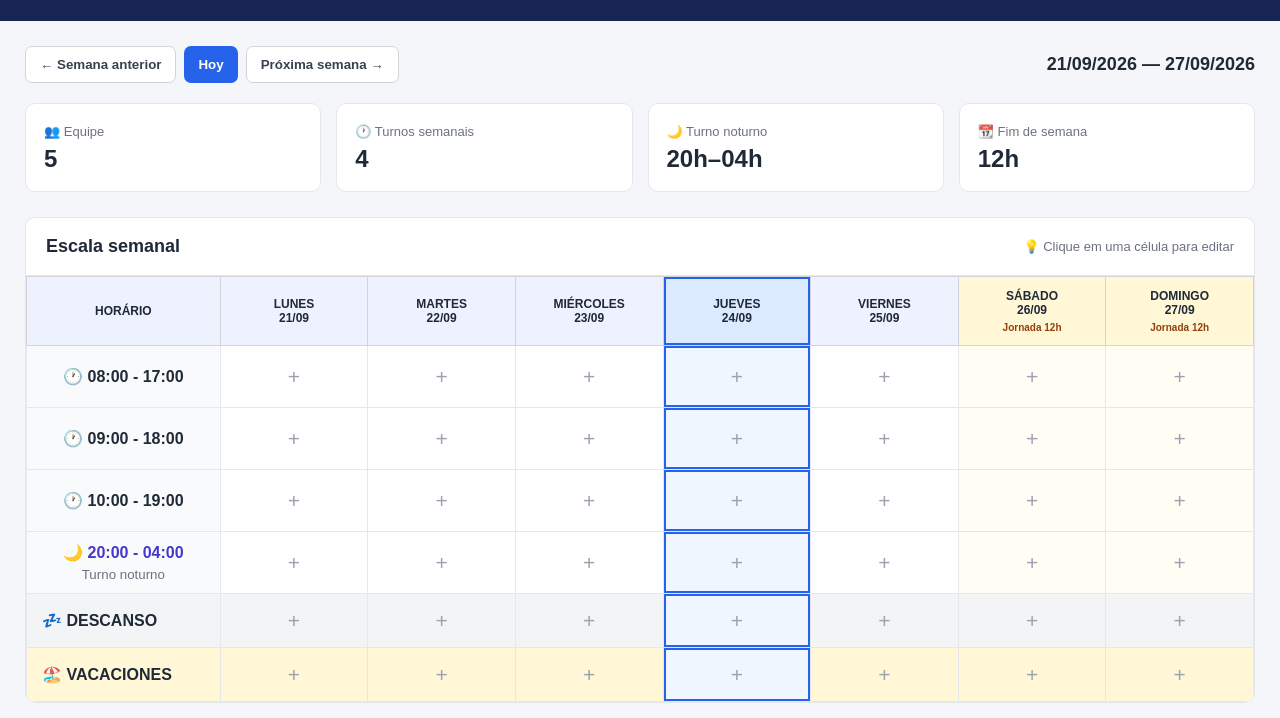
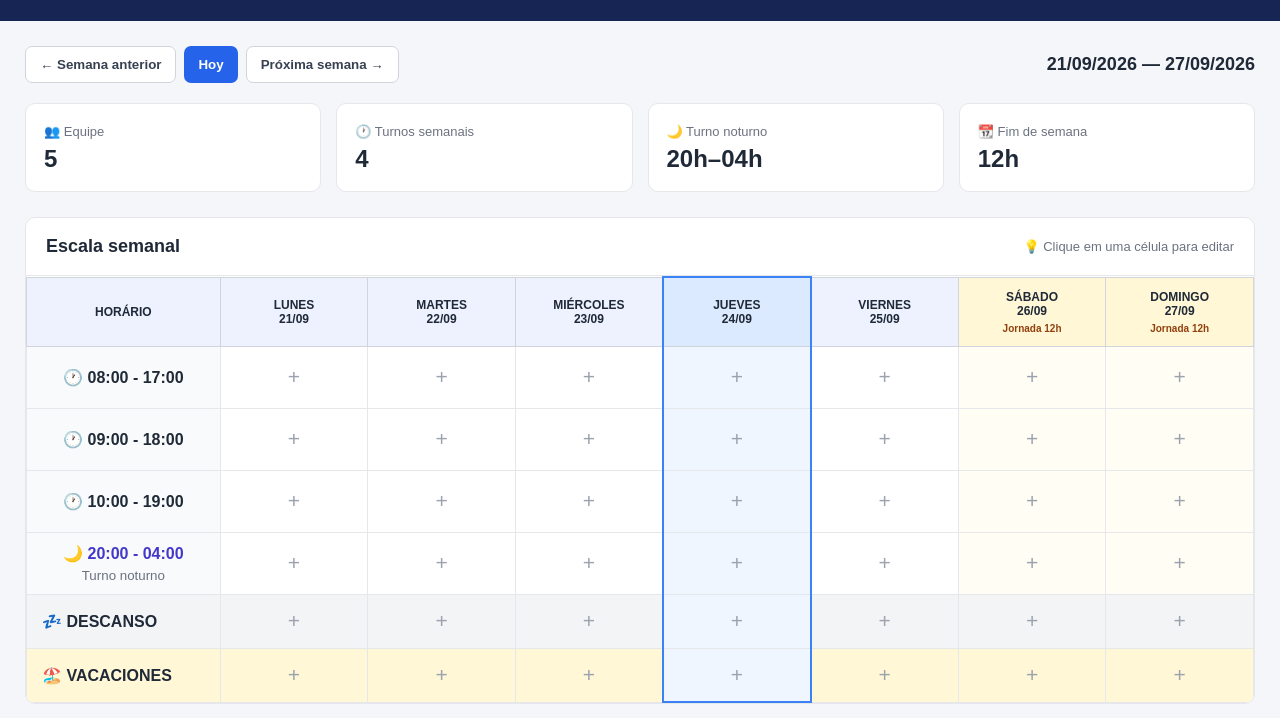
Before and after one commit to laryteofilo/turnos, a plain HTML site: page index.html in a window 1280 px wide. Shown: the part 82-800 px from the top of the page. Drawn offline with Linux system fonts and the light colour scheme.

Commit message:
Update index.html

```diff
--- a/index.html
+++ b/index.html
@@ -398,10 +398,22 @@ textarea {
   }
 }
 /* DESTAQUE DO DIA ATUAL */
+
 .dia-hoje {
-  box-shadow: inset 0 0 0 2px #2563eb;
   background-color: #eff6ff !important;
+  border-left: 2px solid #3b82f6 !important;
+  border-right: 2px solid #3b82f6 !important;
 }
+
+th.dia-hoje {
+  background-color: #dbeafe !important;
+  border-top: 2px solid #3b82f6 !important;
+}
+
+#corpoTabela tr:last-child td.dia-hoje {
+  border-bottom: 2px solid #3b82f6 !important;
+}
+
 
 th.dia-hoje {
   background-color: #dbeafe !important;
```
